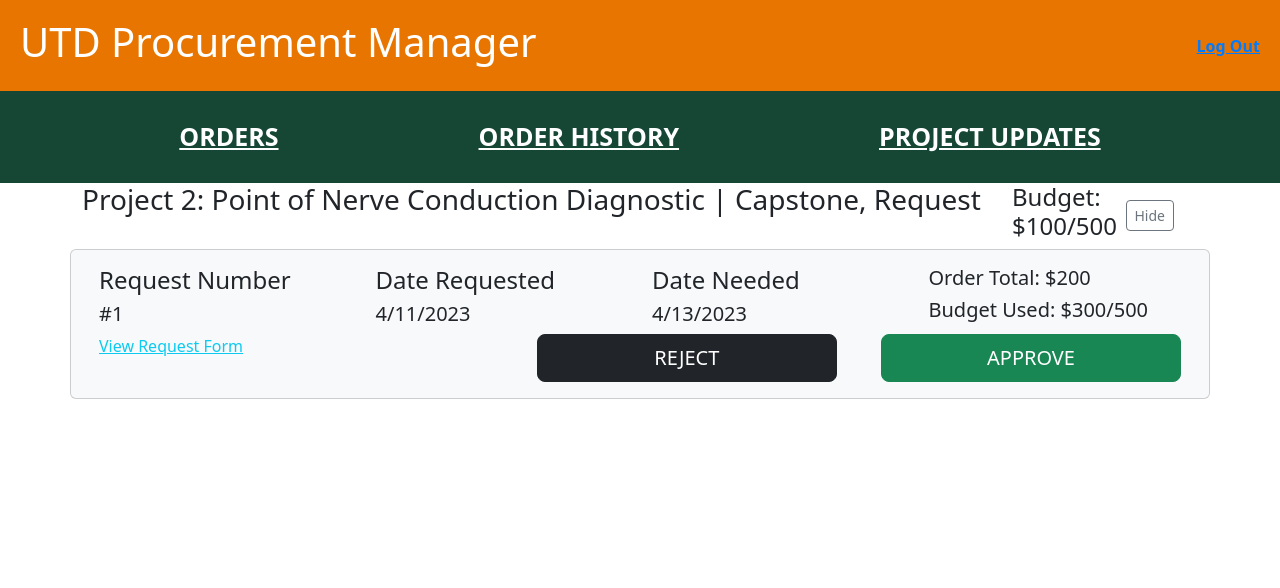
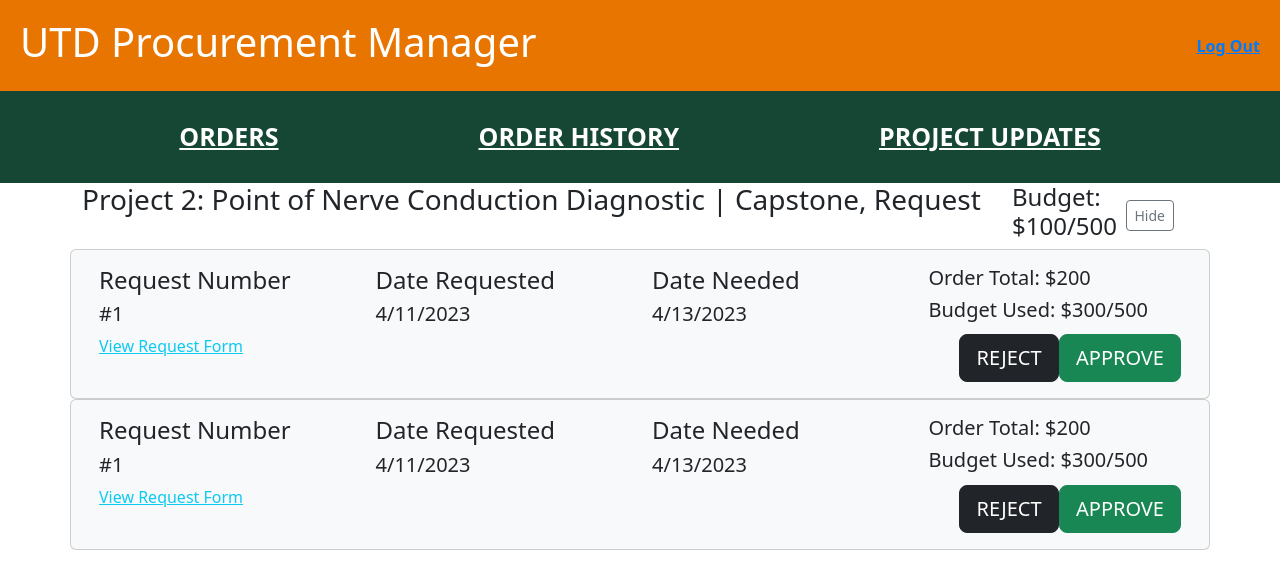
Before and after one commit to UTDallasEPICS/UTDesign-Procurement, a Next.js app in the folder procurement-manager/: page /orders/mentor in a window 1280 px wide. Shown: the top 588 px of the page. Built offline with nearby package versions, Linux system fonts and the light colour scheme.

Commit message:
added reusable card component

```diff
--- /dev/null
+++ b/procurement-manager/pages/orders/RequestCard.tsx
@@ -0,0 +1,47 @@
+// RequestCard.tsx
+import React from 'react';
+import { Row, Col, Card, Button } from 'react-bootstrap';
+
+const RequestCard = () => {
+  return (
+    <Card style={{ backgroundColor: '#f8f9fa' }}>
+      <Card.Body>
+        <Row>
+          <Col>
+            <h4>Request Number</h4>
+            <h5>#1</h5>
+          </Col>
+          <Col>
+            <h4>Date Requested</h4>
+            <h5>4/11/2023</h5>
+          </Col>
+          <Col>
+            <h4>Date Needed</h4>
+            <h5>4/13/2023</h5>
+          </Col>
+          <Col>
+            <h5>Order Total: $200</h5>
+            <h5>Budget Used: $300/500</h5>
+          </Col>
+        </Row>
+        <Row className="d-flex justify-content-between">
+          <Col md="auto">
+            <a href="#" className="text-info" style={{ textDecoration: 'underline' }}>
+              View Request Form
+            </a>
+          </Col>
+          <Col md="auto">
+            <Button variant="dark" size="lg" className="mr-2" style={{ minWidth: '100px' }}>
+              REJECT
+            </Button>
+            <Button variant="success" size="lg" style={{ minWidth: '100px' }}>
+              APPROVE
+            </Button>
+          </Col>
+        </Row>
+      </Card.Body>
+    </Card>
+  );
+};
+
+export default RequestCard;
--- a/procurement-manager/pages/orders/mentor.tsx
+++ b/procurement-manager/pages/orders/mentor.tsx
@@ -1,6 +1,8 @@
+// Mentor.tsx
 import React, { useState } from 'react';
-import { Container, Row, Col, Card, Button, Collapse } from 'react-bootstrap';
+import { Container, Row, Col, Button, Collapse } from 'react-bootstrap';
 import TopBarComponent from './TopBarComponent';
+import RequestCard from './RequestCard'; // Import the RequestCard component
 
 export default function Mentor() {
   const [isOpen, setIsOpen] = useState(true);
@@ -37,52 +39,8 @@ export default function Mentor() {
           <Collapse in={isOpen}>
             <div id="collapseContent">
               <Row className="small-row">
-                <Card style={{ backgroundColor: '#f8f9fa' }}>
-                  <Card.Body>
-                    <Row className="smaller-row">
-                      <Col>
-                        <h4>Request Number</h4>
-                        <h5>#1</h5>
-                      </Col>
-                      <Col>
-                        <h4>Date Requested</h4>
-                        <h5>4/11/2023</h5>
-                      </Col>
-                      <Col>
-                        <h4>Date Needed</h4>
-                        <h5>4/13/2023</h5>
-                      </Col>
-                      <Col>
-                        <h5>Order Total: $200</h5>
-                        <h5>Budget Used: $300/500</h5>
-                      </Col>
-                    </Row>
-                    <Row className="smaller-row d-flex justify-content-between">
-                      <Col md="auto">
-                        <a href="#" className="text-info" style={{ textDecoration: 'underline' }}>
-                          View Request Form
-                        </a>
-                      </Col>
-                      <Col md="auto">
-                       <Button
-                          variant="dark"
-                          size="lg"
-                          style={{ minWidth: '300px', marginRight: '40px' }}
-                        >
-                          REJECT
-                        </Button>{' '}
-                        <Button
-                          variant="success"
-                          size="lg"
-                          style={{ minWidth: '300px' }}
-                        >
-                          APPROVE
-                        </Button>{' '}
-
-                      </Col>
-                    </Row>
-                  </Card.Body>
-                </Card>
+                <RequestCard /> {/* Use the RequestCard component */}
+                <RequestCard />
               </Row>
             </div>
           </Collapse>
```
